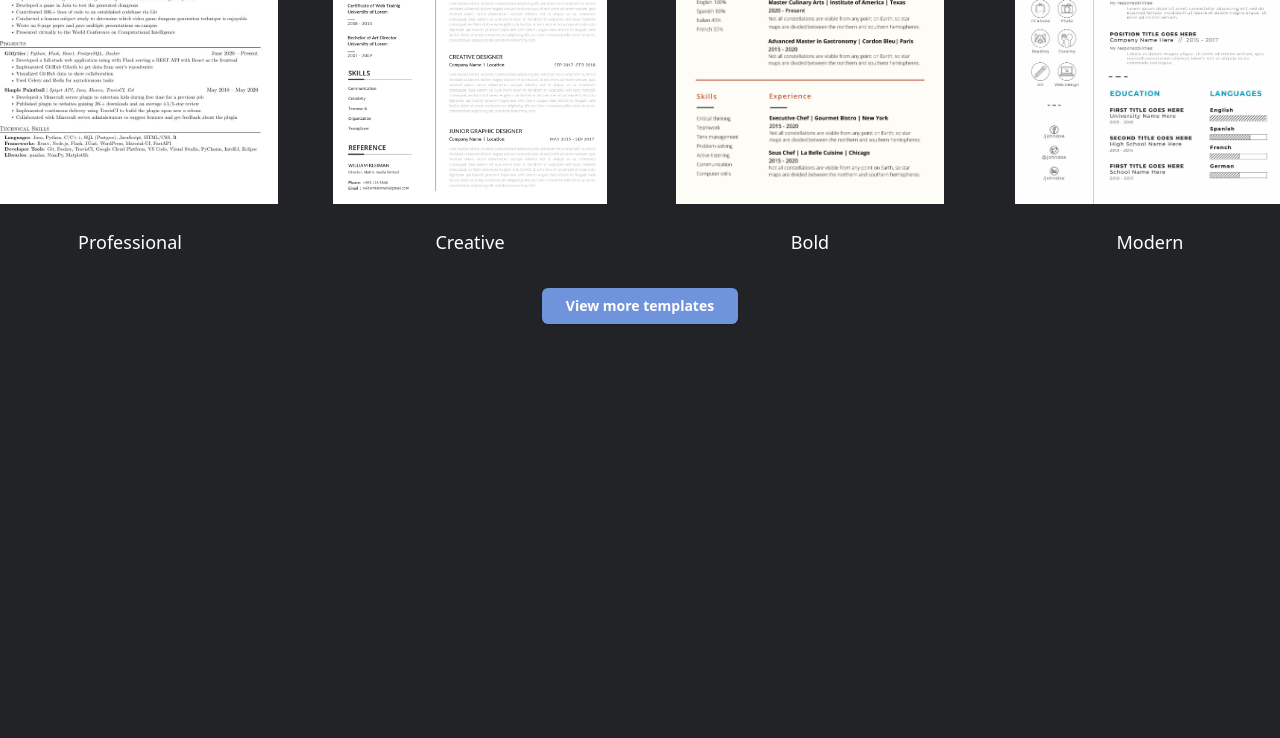
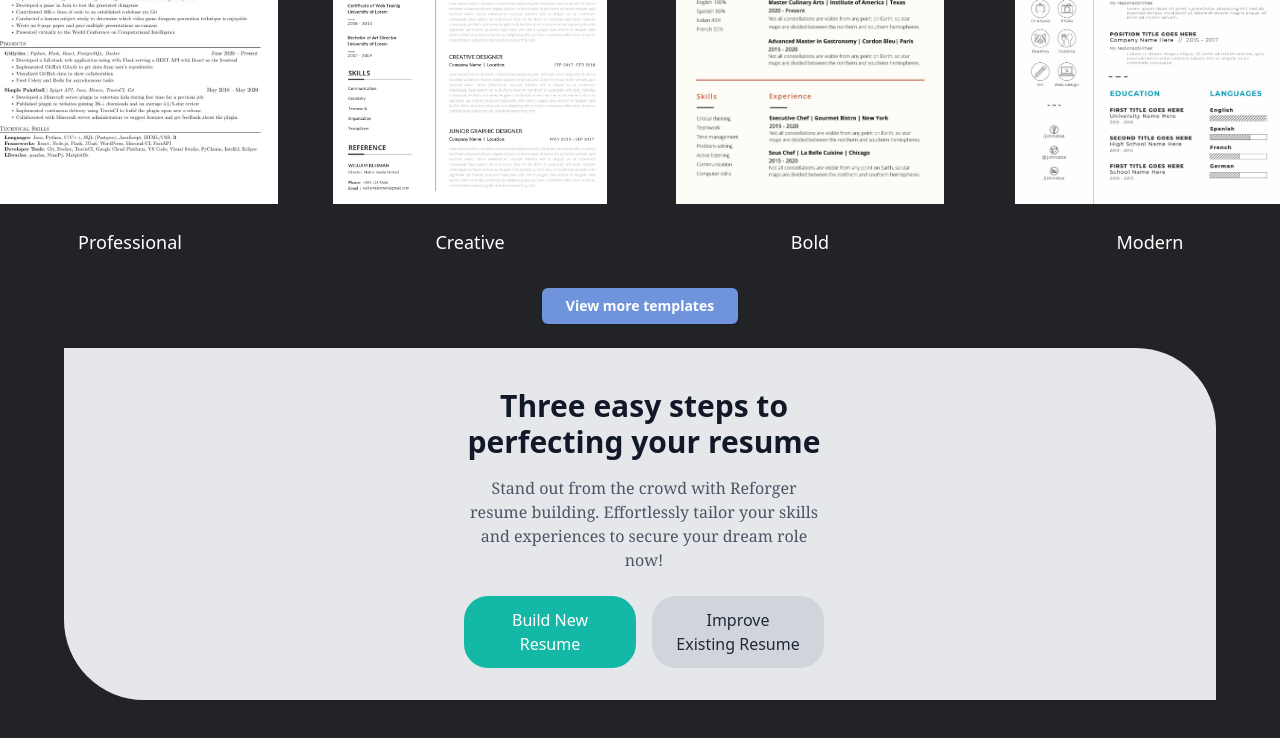
Before and after one commit to ShortStackOrg/reforger, a Next.js app in the folder portal/: page /reforger in a window 1280 px wide. Shown: the part 730-1468 px from the top of the page. Built offline with nearby package versions, Linux system fonts and the light colour scheme.

Commit message:
add draft instructions section to homepage

```diff
--- a/portal/src/app/reforger/page.tsx
+++ b/portal/src/app/reforger/page.tsx
@@ -1,6 +1,7 @@
 "use client"
 import HeroCard from "@/components/Home/HeroCard";
 import TemplatesSection from "@/components/Home/Templates/TemplatesSection";
+import Instructions from "@/components/Home/Instructions"
 
 const ReforgerMainPage = () => {
 
@@ -9,6 +10,7 @@ const ReforgerMainPage = () => {
         <section className="flex flex-col gap-6">
           <HeroCard />
           <TemplatesSection />
+          <Instructions />
         </section>
       </div>
     )
--- /dev/null
+++ b/portal/src/components/Home/Instructions.tsx
@@ -0,0 +1,32 @@
+import React from 'react';
+import Image from 'next/image';
+
+export default function Instructions() {
+  return (
+<section className="flex flex-col-reverse md:flex-row w-full max-w-full items-center justify-center gap-8 px-[5%] pb-8 pt-4 h-auto bg-gray-200 rounded-bl-[5rem] rounded-tr-[5rem]">
+
+      {/* Text and Buttons Section */}
+      <div className="w-full md:w-1/2 md:max-w-[30vw] pt-6 pr-6 md:ml-8 flex flex-col justify-start text-center">
+        <h1 className="text-3xl font-bold mb-4">
+          Three easy steps to perfecting your resume
+        </h1>
+        <p className="text-gray-600 mb-6 font-serif ">
+          Stand out from the crowd with Reforger resume building.
+          Effortlessly tailor your skills and experiences to secure your dream role now!
+          {/* Instantly build your with Reforger resume building
+          to build standard resumes effortlessly and secure your dream role. */}
+        </p>
+
+        <div className="flex flex-row gap-4">
+          <button className="flex-1 bg-teal-500 text-white px-6 py-3 rounded-3xl hover:bg-teal-700 transition">
+            Build New Resume
+          </button>
+          <button className="flex-1 bg-gray-300 text-gray-800 px-6 py-3 rounded-3xl hover:bg-gray-500 transition">
+            Improve Existing Resume
+          </button>
+        </div>
+      </div>
+
+    </section>
+  );
+}
```
